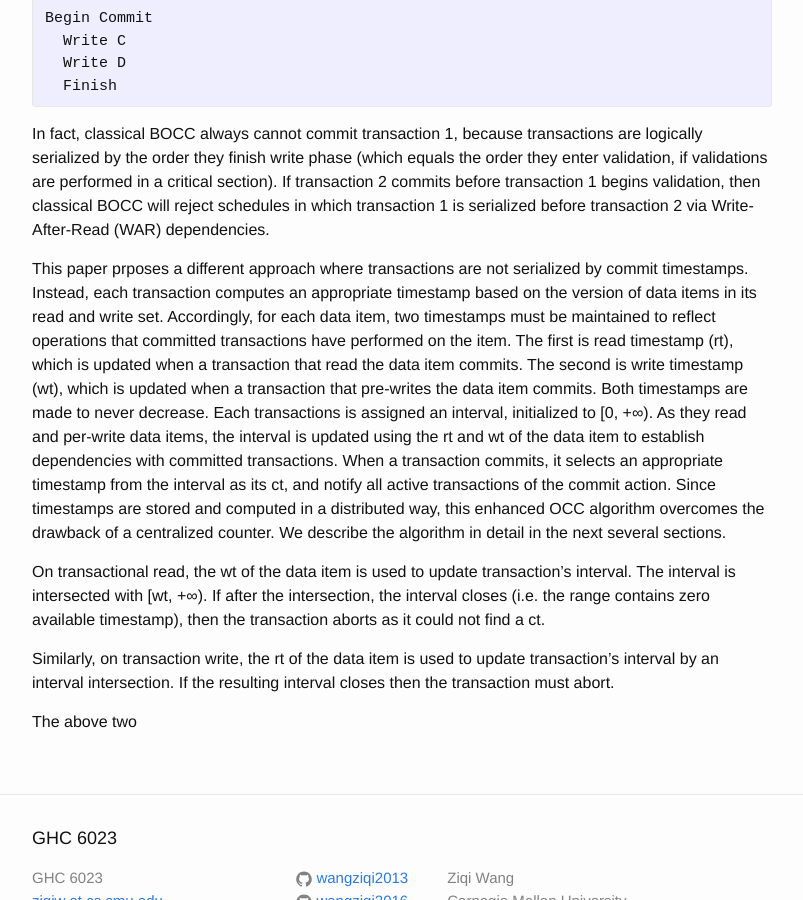
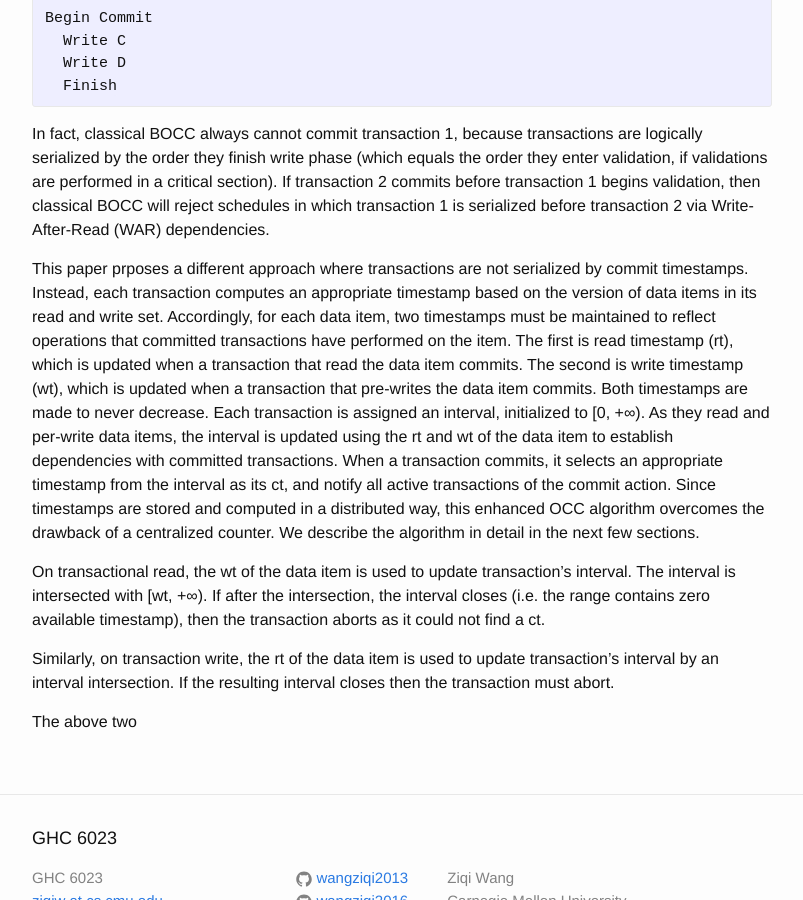
Before and after one commit to wangziqi2013/wangziqi2013.github.io, a Jekyll site: the page built from _posts/2018-04-07-Concurrent-Certifications-by-Intervals-of-ts-in-distributed-dbms.markdown, in a window 1280 px wide and 900 px high, scrolled down 2233 px. Shown: the whole window, without its empty margins (238-1041 px from the left). Built offline with Jekyll 4.4.1, drawn with Linux system fonts in a browser that asks for light colours.

Commit message:
Small change

```diff
--- a/_posts/2018-04-07-Concurrent-Certifications-by-Intervals-of-ts-in-distributed-dbms.markdown
+++ b/_posts/2018-04-07-Concurrent-Certifications-by-Intervals-of-ts-in-distributed-dbms.markdown
@@ -102,12 +102,12 @@ its read and write set. Accordingly, for each data item, two timestamps must be
 operations that committed transactions have performed on the item. The first is read timestamp (rt),
 which is updated when a transaction that read the data item commits. The second is write timestamp (wt),
 which is updated when a transaction that pre-writes the data item commits. Both timestamps are made to
-never decrease. Each transactions is assigned an interval, initialized to [0, +&infin;). As they read
+never decrease. Each transaction is assigned an interval, initialized to [0, +&infin;). As they read
 and per-write data items, the interval is updated using the rt and wt of the data item to establish dependencies
 with committed transactions. When a transaction commits, it selects an appropriate timestamp from the interval
 as its ct, and notify all active transactions of the commit action. Since timestamps are stored and computed
 in a distributed way, this enhanced OCC algorithm overcomes the drawback of a centralized counter.
-We describe the algorithm in detail in the next several sections.
+We describe the algorithm in detail in the next few sections.
 
 On transactional read, the wt of the data item is used to update transaction's interval. The interval is
 intersected with [wt, +&infin;). If after the intersection, the interval closes (i.e. the range contains zero
```
